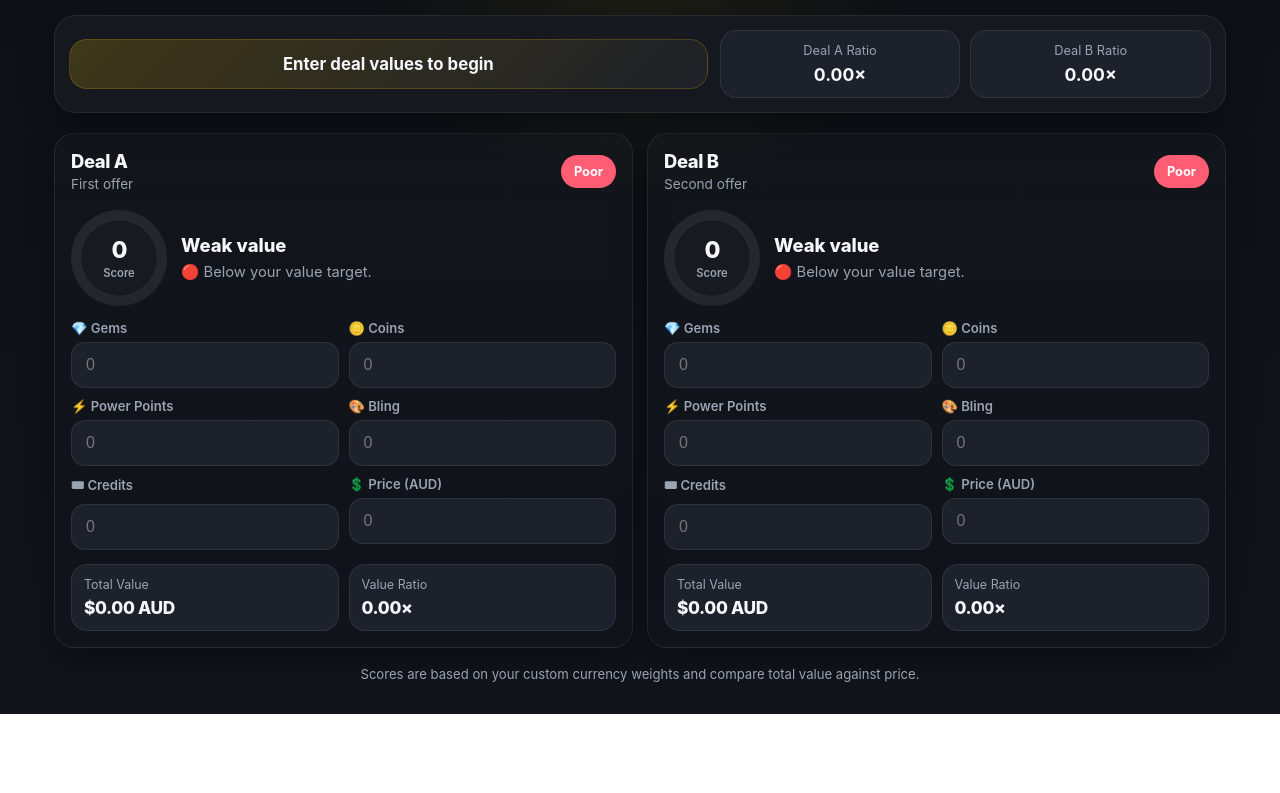
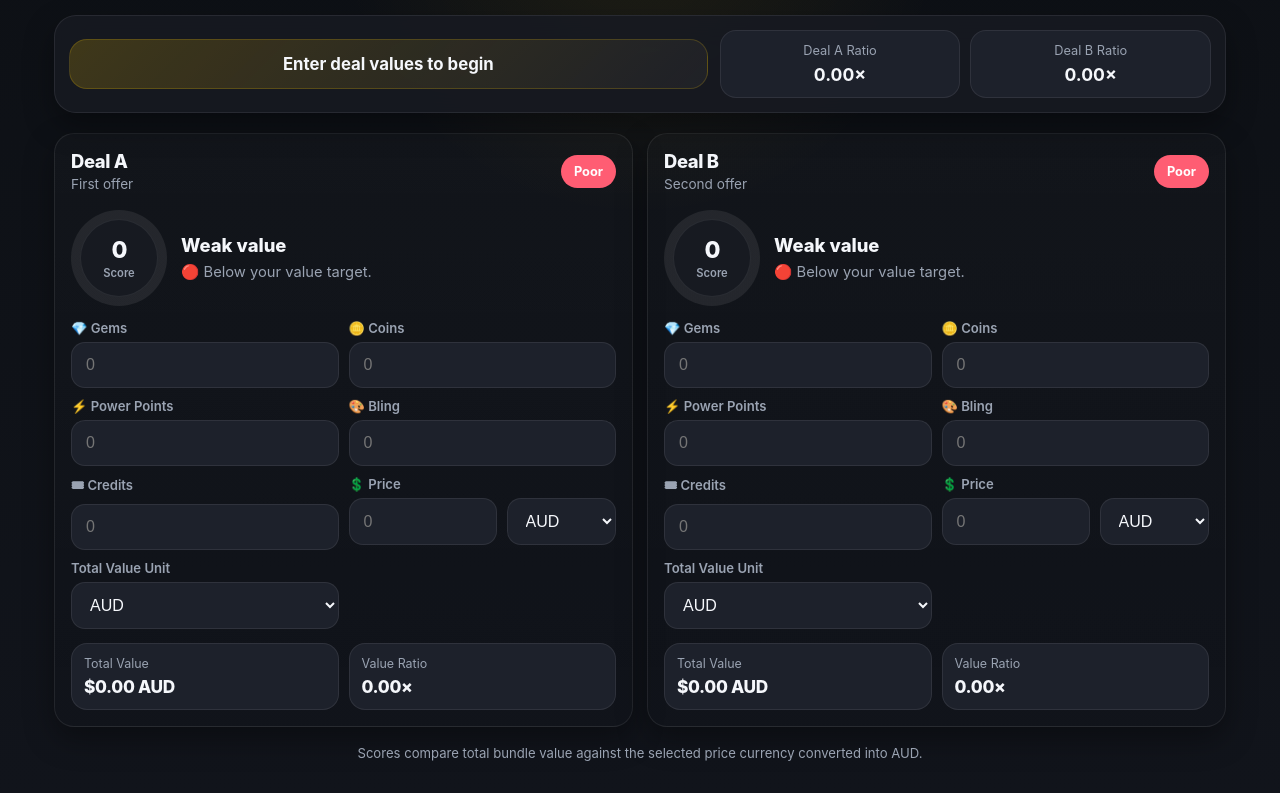
Before and after one commit to TomLateralus/brawl-value-calculator, a plain HTML site: page index.html in a window 1280 px wide. Shown: the part 87-880 px from the top of the page. Before the commit the page ends 801 px from the top, so only its background shows below. Drawn offline with Linux system fonts and the light colour scheme.

Commit message:
Add files via upload

```diff
--- a/index.html
+++ b/index.html
@@ -3,7 +3,7 @@
 <head>
   <meta charset="UTF-8" />
   <meta name="viewport" content="width=device-width, initial-scale=1.0" />
-  <title>Brawl Deal Comparator v9</title>
+  <title>Brawl Star Value Engine</title>
   <link rel="manifest" href="manifest.json" />
   <meta name="theme-color" content="#111111" />
   <style>
@@ -14,7 +14,6 @@
       --border: rgba(255,255,255,0.08);
       --text: #f5f7fb;
       --muted: #9aa3b2;
-      --accent: #ffcc00;
       --good: #21d07a;
       --mid: #ffcc00;
       --bad: #ff5d73;
@@ -85,15 +84,18 @@
     .score-note { color: var(--muted); font-size: 0.92rem; line-height: 1.4; }
     .input-grid { display: grid; grid-template-columns: 1fr; gap: 10px; margin-top: 10px; }
     .field { text-align: left; }
-    .field label { display: block; margin-bottom: 6px; color: var(--muted); font-size: 0.82rem; font-weight: 600; }
-    .field input {
+    .field label {
+      display: block; margin-bottom: 6px; color: var(--muted); font-size: 0.82rem; font-weight: 600;
+    }
+    .field input, .field select {
       width: 100%; border: 1px solid var(--border); background: var(--panel-2); color: var(--text);
       border-radius: 14px; padding: 13px 14px; font-size: 1rem; outline: none;
       transition: border-color 0.15s ease, transform 0.15s ease, box-shadow 0.15s ease;
     }
-    .field input:focus {
+    .field input:focus, .field select:focus {
       border-color: rgba(255,204,0,0.5); box-shadow: 0 0 0 4px rgba(255,204,0,0.10); transform: translateY(-1px);
     }
+    .price-group { display: grid; grid-template-columns: 1.15fr 0.85fr; gap: 10px; }
     .outputs { display: grid; grid-template-columns: 1fr 1fr; gap: 10px; margin-top: 14px; }
     .output-card {
       background: var(--panel-2); border: 1px solid var(--border); border-radius: 16px; padding: 12px; text-align: left;
@@ -111,13 +113,14 @@
       .score-row { grid-template-columns: 1fr; justify-items: center; }
       .score-details { text-align: center; }
       .outputs { grid-template-columns: 1fr; }
+      .price-group { grid-template-columns: 1fr; }
     }
   </style>
 </head>
 <body>
   <div class="app">
     <div class="hero">
-      <h1>🔥 Brawl Deal Comparator</h1>
+      <h1>💎Brawl Star Value Engine💎</h1>
       <p>Premium-looking, real-time value analysis for Deal A vs Deal B</p>
     </div>
 
@@ -167,12 +170,42 @@
             <div class="field"><label for="pA">⚡ Power Points</label><input id="pA" type="number" inputmode="decimal" placeholder="0"></div>
             <div class="field"><label for="bA">🎨 Bling</label><input id="bA" type="number" inputmode="decimal" placeholder="0"></div>
             <div class="field"><label for="crA">🎟 Credits</label><input id="crA" type="number" inputmode="decimal" placeholder="0"></div>
-            <div class="field"><label for="prA">💲 Price (AUD)</label><input id="prA" type="number" inputmode="decimal" placeholder="0"></div>
+            <div class="field">
+              <label>💲 Price</label>
+              <div class="price-group">
+                <input id="prA" type="number" inputmode="decimal" placeholder="0">
+                <select id="prCurA">
+                  <option value="aud">AUD</option>
+                  <option value="gems">Gems</option>
+                  <option value="coins">Coins</option>
+                  <option value="pp">Power Points</option>
+                  <option value="bling">Bling</option>
+                  <option value="credits">Credits</option>
+                </select>
+              </div>
+            </div>
+            <div class="field">
+              <label>Total Value Unit</label>
+              <select id="valCurA">
+                <option value="aud">AUD</option>
+                <option value="gems">Gems</option>
+                <option value="coins">Coins</option>
+                <option value="pp">Power Points</option>
+                <option value="bling">Bling</option>
+                <option value="credits">Credits</option>
+              </select>
+            </div>
           </div>
 
           <div class="outputs">
-            <div class="output-card"><div class="output-label">Total Value</div><div id="valueA" class="output-value">$0.00 AUD</div></div>
-            <div class="output-card"><div class="output-label">Value Ratio</div><div id="ratioCardA" class="output-value">0.00×</div></div>
+            <div class="output-card">
+              <div class="output-label">Total Value</div>
+              <div id="valueA" class="output-value">$0.00 AUD</div>
+            </div>
+            <div class="output-card">
+              <div class="output-label">Value Ratio</div>
+              <div id="ratioCardA" class="output-value">0.00×</div>
+            </div>
           </div>
         </div>
       </section>
@@ -206,29 +239,84 @@
             <div class="field"><label for="pB">⚡ Power Points</label><input id="pB" type="number" inputmode="decimal" placeholder="0"></div>
             <div class="field"><label for="bB">🎨 Bling</label><input id="bB" type="number" inputmode="decimal" placeholder="0"></div>
             <div class="field"><label for="crB">🎟 Credits</label><input id="crB" type="number" inputmode="decimal" placeholder="0"></div>
-            <div class="field"><label for="prB">💲 Price (AUD)</label><input id="prB" type="number" inputmode="decimal" placeholder="0"></div>
+            <div class="field">
+              <label>💲 Price</label>
+              <div class="price-group">
+                <input id="prB" type="number" inputmode="decimal" placeholder="0">
+                <select id="prCurB">
+                  <option value="aud">AUD</option>
+                  <option value="gems">Gems</option>
+                  <option value="coins">Coins</option>
+                  <option value="pp">Power Points</option>
+                  <option value="bling">Bling</option>
+                  <option value="credits">Credits</option>
+                </select>
+              </div>
+            </div>
+            <div class="field">
+              <label>Total Value Unit</label>
+              <select id="valCurB">
+                <option value="aud">AUD</option>
+                <option value="gems">Gems</option>
+                <option value="coins">Coins</option>
+                <option value="pp">Power Points</option>
+                <option value="bling">Bling</option>
+                <option value="credits">Credits</option>
+              </select>
+            </div>
           </div>
 
           <div class="outputs">
-            <div class="output-card"><div class="output-label">Total Value</div><div id="valueB" class="output-value">$0.00 AUD</div></div>
-            <div class="output-card"><div class="output-label">Value Ratio</div><div id="ratioCardB" class="output-value">0.00×</div></div>
+            <div class="output-card">
+              <div class="output-label">Total Value</div>
+              <div id="valueB" class="output-value">$0.00 AUD</div>
+            </div>
+            <div class="output-card">
+              <div class="output-label">Value Ratio</div>
+              <div id="ratioCardB" class="output-value">0.00×</div>
+            </div>
           </div>
         </div>
       </section>
     </div>
 
     <div class="footer-note">
-      Scores are based on your custom currency weights and compare total value against price.
+      Scores compare total bundle value against the selected price currency converted into AUD.
     </div>
   </div>
 
   <script>
-    const V = { g: 0.10, c: 0.01, p: 0.02, b: 0.0030303, cr: 0.0181818181818181818 };
+    const V = { g: 0.10, c: 0.01, p: 0.02, b: 0.0030303, cr: 0.0181818181818181818, aud: 1 };
 
     function get(id) { return parseFloat(document.getElementById(id).value) || 0; }
-    function totalValue(g, c, p, b, cr) { return g * V.g + c * V.c + p * V.p + b * V.b + cr * V.cr; }
-    function calcRatio(value, price) { return value / (price || 1); }
-    function calcScore(value, price) { const ratio = calcRatio(value, price); return Math.min(100, Math.round(ratio * 50)); }
+    function cur(id) { return document.getElementById(id).value; }
+
+    function unitValue(currency) {
+      const map = { aud: V.aud, gems: V.g, coins: V.c, pp: V.p, bling: V.b, credits: V.cr };
+      return map[currency];
+    }
+
+    function totalValue(g, c, p, b, cr) {
+      return g * V.g + c * V.c + p * V.p + b * V.b + cr * V.cr;
+    }
+
+    function convertFromAUD(amountAUD, currency) {
+      if (currency === "aud") return amountAUD;
+      return amountAUD / unitValue(currency);
+    }
+
+    function priceToAUD(amount, currency) {
+      return amount * unitValue(currency);
+    }
+
+    function calcRatio(valueAUD, priceAUD) {
+      return valueAUD / (priceAUD || 1);
+    }
+
+    function calcScore(valueAUD, priceAUD) {
+      const ratio = calcRatio(valueAUD, priceAUD);
+      return Math.min(100, Math.round(ratio * 50));
+    }
 
     function getTier(score) {
       if (score >= 80) return "good";
@@ -268,7 +356,16 @@
       return "var(--bad)";
     }
 
-    function formatMoney(value) { return "$" + value.toFixed(2) + " AUD"; }
+    function formatValue(amountAUD, currency) {
+      const converted = convertFromAUD(amountAUD, currency);
+      if (currency === "aud") return "$" + converted.toFixed(2) + " AUD";
+      if (currency === "gems") return converted.toFixed(2) + " Gems";
+      if (currency === "coins") return converted.toFixed(2) + " Coins";
+      if (currency === "pp") return converted.toFixed(2) + " Power Points";
+      if (currency === "bling") return converted.toFixed(2) + " Bling";
+      return converted.toFixed(2) + " Credits";
+    }
+
     function formatRatio(ratio) { return ratio.toFixed(2) + "×"; }
 
     function updateDeal(prefix) {
@@ -277,24 +374,28 @@
       const p = get("p" + prefix);
       const b = get("b" + prefix);
       const cr = get("cr" + prefix);
-      const pr = get("pr" + prefix);
 
-      const value = totalValue(g, c, p, b, cr);
-      const ratio = calcRatio(value, pr);
-      const score = calcScore(value, pr);
+      const priceAmount = get("pr" + prefix);
+      const priceCurrency = cur("prCur" + prefix);
+      const priceAUD = priceToAUD(priceAmount, priceCurrency);
+
+      const valueCurrency = cur("valCur" + prefix);
+      const valueAUD = totalValue(g, c, p, b, cr);
+      const ratio = calcRatio(valueAUD, priceAUD);
+      const score = calcScore(valueAUD, priceAUD);
       const tier = getTier(score);
 
       document.getElementById("score" + prefix).innerText = score;
       document.getElementById("headline" + prefix).innerText = getHeadline(score);
       document.getElementById("label" + prefix).innerText = getLabel(ratio, c, p, cr, b);
-      document.getElementById("value" + prefix).innerText = formatMoney(value);
+      document.getElementById("value" + prefix).innerText = formatValue(valueAUD, valueCurrency);
       document.getElementById("ratioCard" + prefix).innerText = formatRatio(ratio);
       document.getElementById("badge" + prefix).innerText = badgeText(score);
       document.getElementById("badge" + prefix).className = "badge " + tier;
       document.getElementById("ring" + prefix).style.setProperty("--score", score);
       document.getElementById("ring" + prefix).style.setProperty("--ring-color", ringColor(score));
 
-      return { value, ratio, score };
+      return { valueAUD, ratio, score };
     }
 
     function updateWinner(a, b) {
@@ -322,7 +423,11 @@
       updateWinner(a, b);
     }
 
-    document.querySelectorAll("input").forEach(input => input.addEventListener("input", updateAll));
+    document.querySelectorAll("input, select").forEach(el => {
+      el.addEventListener("input", updateAll);
+      el.addEventListener("change", updateAll);
+    });
+
     updateAll();
 
     if ("serviceWorker" in navigator) {
--- a/sw.js
+++ b/sw.js
@@ -1,4 +1,4 @@
-const CACHE_NAME = "brawl-v9-cache";
+const CACHE_NAME = "brawl-value-engine-cache";
 const urlsToCache = ["./", "index.html", "manifest.json", "icon-192.png", "icon-512.png"];
 
 self.addEventListener("install", event => {
```
Also changed, not shown: icon-192.png, icon-512.png, manifest.json.
